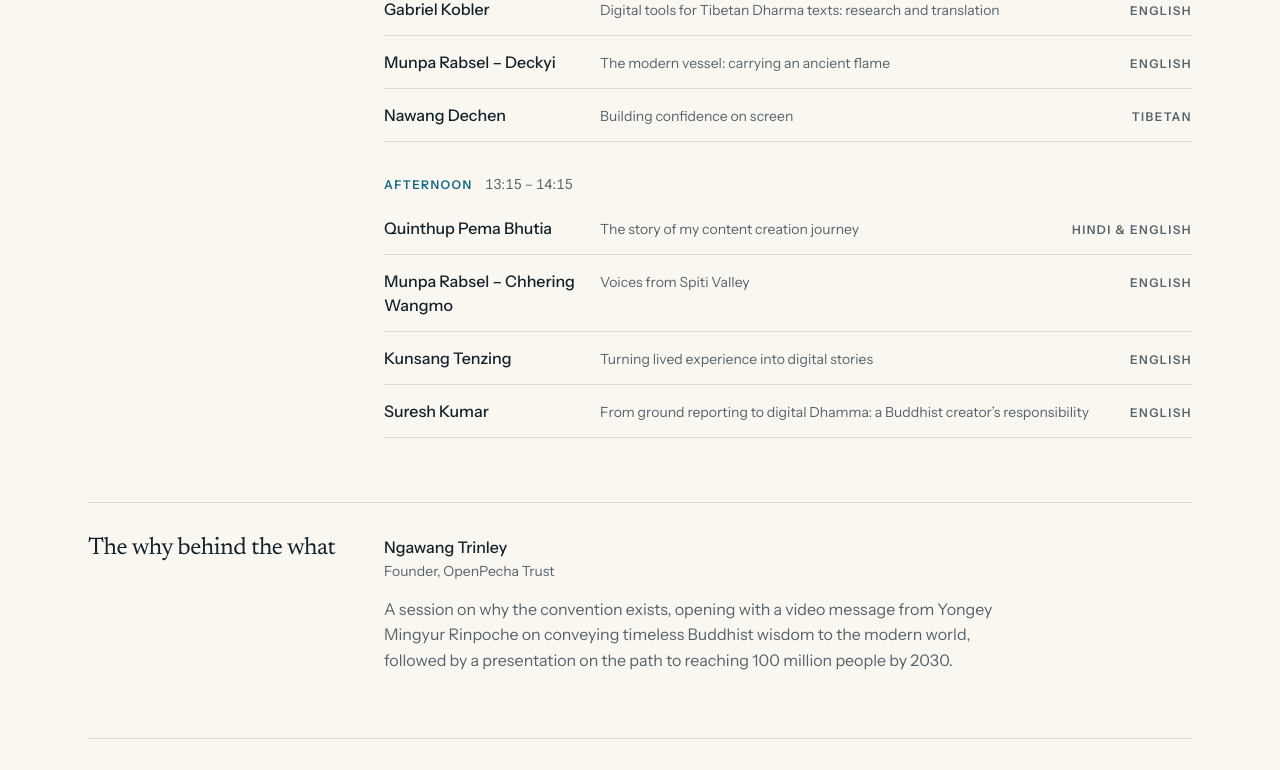
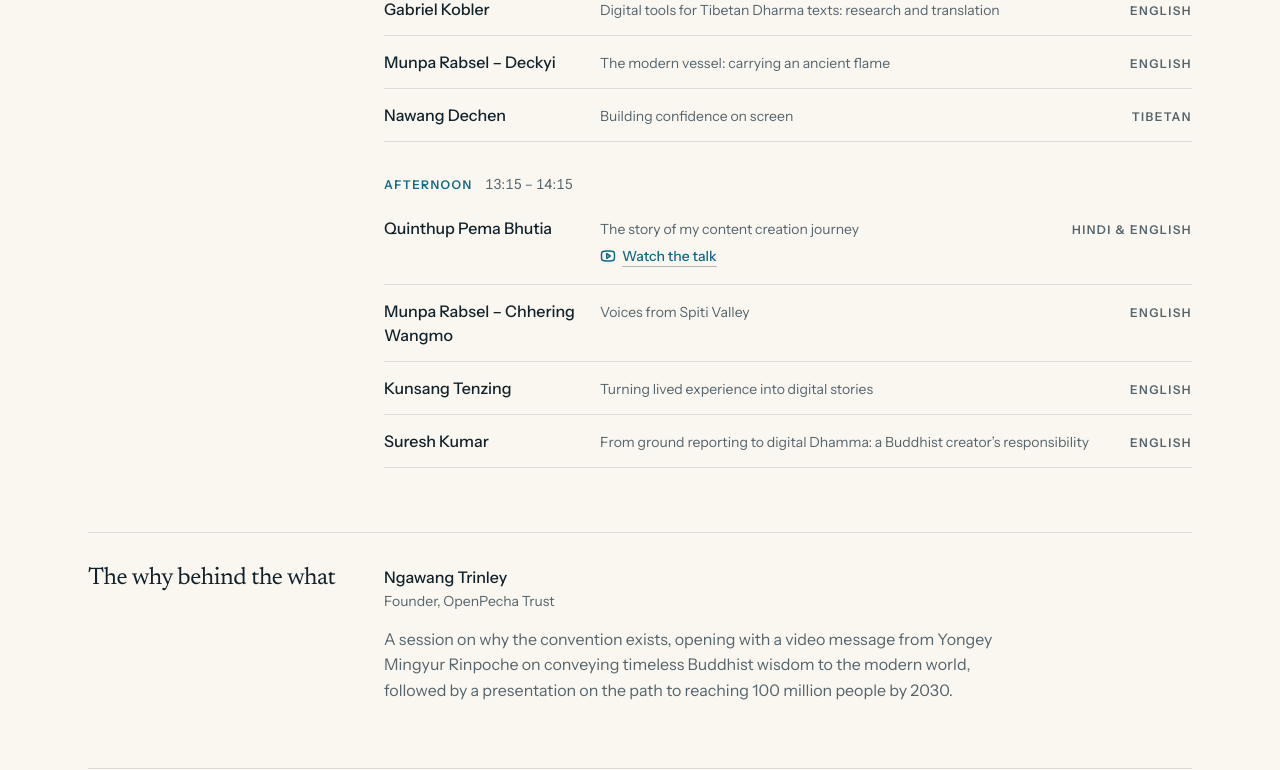
Before and after one commit to WeBuddhist/Buddhist-Creator-Web, a Next.js app: page /convention/2026 in a window 1280 px wide. Shown: the part 3355-4125 px from the top of the page. Built offline with nearby package versions, Linux system fonts and the light colour scheme; no server answers.

Commit message:
add links for three creator lighting tallk

```diff
--- a/components/convention/lightning-talks.tsx
+++ b/components/convention/lightning-talks.tsx
@@ -1,9 +1,13 @@
 "use client";
 
+import { YoutubeLogoIcon } from "@phosphor-icons/react";
 import { COMMUNITY_DAYS } from "@/lib/convention-2026";
 import { Tabs, TabsList, TabsPanel, TabsTab } from "@/components/ui/tabs";
 
 const { sessions, rooms } = COMMUNITY_DAYS.lightningTalks;
+
+/* Only some talks were recorded, so the video link is optional. */
+type Talk = { creator: string; topic: string; language: string; videoHref?: string };
 
 /* The four rooms as tabs, one room's schedule at a time: 27 rows at once
    would bury the rest of the programme. Every panel stays mounted, so all
@@ -40,15 +44,29 @@ export function LightningTalks() {
                     trails. Rows divide with rules like the keynote list,
                     since a table's rows are structure, not decoration. */}
                 <ul className="mt-2 flex flex-col">
-                  {talks[index].map(({ creator, topic, language }) => (
+                  {talks[index].map(({ creator, topic, language, videoHref }: Talk) => (
                     <li
                       key={creator}
                       className="grid gap-x-6 gap-y-1 border-b border-border py-3.5 sm:grid-cols-[minmax(0,12rem)_minmax(0,1fr)_auto] sm:items-baseline"
                     >
                       <p className="font-medium text-foreground">{creator}</p>
-                      <p className="text-pretty text-sm leading-[1.5] text-muted-foreground">
-                        {topic}
-                      </p>
+                      <div>
+                        <p className="text-pretty text-sm leading-[1.5] text-muted-foreground">
+                          {topic}
+                        </p>
+                        {videoHref && (
+                          <a
+                            href={videoHref}
+                            target="_blank"
+                            rel="noopener noreferrer"
+                            className="mt-1.5 inline-flex items-center gap-1.5 rounded-sm text-sm font-medium text-brand-cyan underline decoration-foreground/30 decoration-1 underline-offset-[5px] transition-[text-decoration-color] duration-150 ease-hover hover:decoration-foreground focus-visible:outline-2 focus-visible:outline-offset-4 focus-visible:outline-ring"
+                          >
+                            <YoutubeLogoIcon aria-hidden weight="bold" className="size-4" />
+                            Watch the talk
+                            <span className="sr-only">by {creator} (YouTube, opens in new tab)</span>
+                          </a>
+                        )}
+                      </div>
                       <p className="text-xs font-semibold uppercase tracking-[0.12em] text-muted-foreground sm:text-end">
                         {language}
                       </p>
--- a/lib/convention-2026.ts
+++ b/lib/convention-2026.ts
@@ -126,6 +126,7 @@ export const COMMUNITY_DAYS = {
               creator: "Quinthup Pema Bhutia",
               topic: "The story of my content creation journey",
               language: "Hindi & English",
+              videoHref: "https://youtu.be/e9c4DaBL1BE",
             },
             {
               creator: "Munpa Rabsel – Chhering Wangmo",
@@ -209,11 +210,13 @@ export const COMMUNITY_DAYS = {
               creator: "Aachen Tenzin Thupten",
               topic: "My journey into the world of digital creation",
               language: "English & Tibetan",
+              videoHref: "https://youtu.be/OOW9SI__Flg",
             },
             {
               creator: "Tashi Chosgon",
               topic: "If the Buddhas were online today, what would they teach?",
               language: "English",
+              videoHref: "https://youtu.be/jLjGsA2kOCE",
             },
             {
               creator: "Karmavajra Dhammachari",
```
